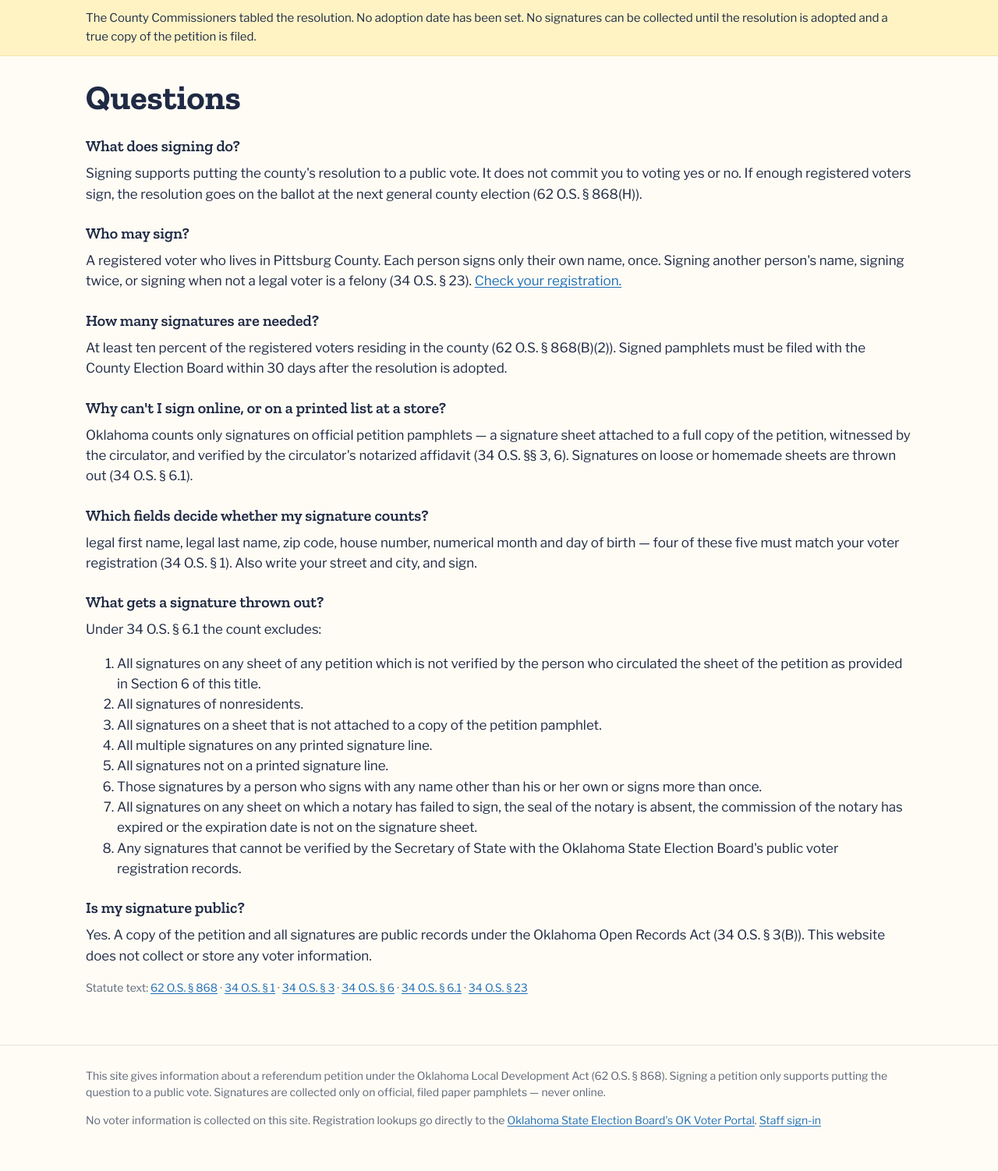
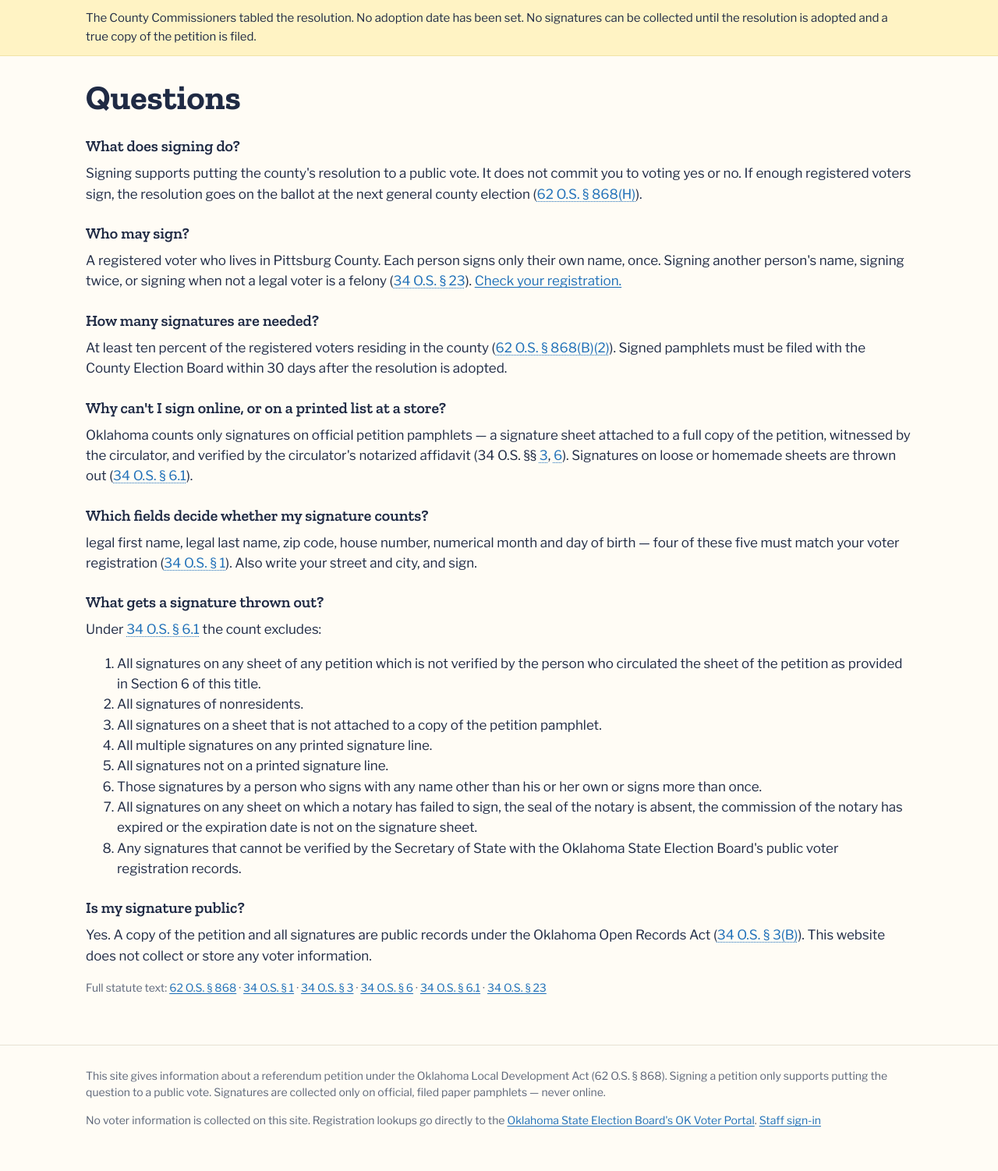
Before and after one commit to briankwest/petition, a FastAPI app: page /faq in a window 1280 px wide. Shown: the part 81-1583 px from the top of the page at 78% size. Run offline with FastAPI, Linux system fonts and the light colour scheme.

Commit message:
FAQ: inline statute links on every citation

```diff
--- a/app/static/site.css
+++ b/app/static/site.css
@@ -195,3 +195,5 @@ fieldset.field{border:1px solid var(--rule);border-radius:8px;padding:10px 14px}
 .share-btn:hover,.share-btn:focus-visible{border-color:var(--accent);background:var(--accent-soft)}
 .share-btn svg{width:20px;height:20px;fill:var(--accent);flex:none}
 @media (max-width:760px){.share-row{gap:8px}.share-btn{padding:8px 12px 8px 10px;font-size:14px}}
+
+.cite{text-decoration-style:dotted;text-underline-offset:3px;white-space:nowrap}
--- a/app/templates/public/faq.html
+++ b/app/templates/public/faq.html
@@ -1,22 +1,24 @@
 {% extends "base.html" %}
 {% block title %}Questions · {{ site_title }}{% endblock %}
 {% block content %}
+{% macro cite(sec, label) %}<a class="cite" href="{{ cites[sec] }}" rel="noopener" target="_blank">{{ label }}</a>{% endmacro %}
+
 <h1>Questions</h1>
 <dl class="faq">
 <dt>What does signing do?</dt>
-<dd>Signing supports putting the county's resolution to a public vote. It does not commit you to voting yes or no. If enough registered voters sign, the resolution goes on the ballot at the next general county election (62 O.S. § 868(H)).</dd>
+<dd>Signing supports putting the county's resolution to a public vote. It does not commit you to voting yes or no. If enough registered voters sign, the resolution goes on the ballot at the next general county election ({{ cite('62-868', '62 O.S. § 868(H)') }}).</dd>
 <dt>Who may sign?</dt>
-<dd>A registered voter who lives in {{ petition.county }} County. Each person signs only their own name, once. Signing another person's name, signing twice, or signing when not a legal voter is a felony (34 O.S. § 23). <a href="/registered">Check your registration.</a></dd>
+<dd>A registered voter who lives in {{ petition.county }} County. Each person signs only their own name, once. Signing another person's name, signing twice, or signing when not a legal voter is a felony ({{ cite('34-23', '34 O.S. § 23') }}). <a href="/registered">Check your registration.</a></dd>
 <dt>How many signatures are needed?</dt>
-<dd>At least ten percent of the registered voters residing in the county (62 O.S. § 868(B)(2)). Signed pamphlets must be filed with the County Election Board within 30 days after the resolution is adopted.</dd>
+<dd>At least ten percent of the registered voters residing in the county ({{ cite('62-868', '62 O.S. § 868(B)(2)') }}). Signed pamphlets must be filed with the County Election Board within 30 days after the resolution is adopted.</dd>
 <dt>Why can't I sign online, or on a printed list at a store?</dt>
-<dd>Oklahoma counts only signatures on official petition pamphlets — a signature sheet attached to a full copy of the petition, witnessed by the circulator, and verified by the circulator's notarized affidavit (34 O.S. §§ 3, 6). Signatures on loose or homemade sheets are thrown out (34 O.S. § 6.1).</dd>
+<dd>Oklahoma counts only signatures on official petition pamphlets — a signature sheet attached to a full copy of the petition, witnessed by the circulator, and verified by the circulator's notarized affidavit (34 O.S. §§ {{ cite('34-3', '3') }}, {{ cite('34-6', '6') }}). Signatures on loose or homemade sheets are thrown out ({{ cite('34-6.1', '34 O.S. § 6.1') }}).</dd>
 <dt>Which fields decide whether my signature counts?</dt>
-<dd>{% for f in five %}{{ f }}{% if not loop.last %}, {% endif %}{% endfor %} — four of these five must match your voter registration (34 O.S. § 1). Also write your street and city, and sign.</dd>
+<dd>{% for f in five %}{{ f }}{% if not loop.last %}, {% endif %}{% endfor %} — four of these five must match your voter registration ({{ cite('34-1', '34 O.S. § 1') }}). Also write your street and city, and sign.</dd>
 <dt>What gets a signature thrown out?</dt>
-<dd>Under 34 O.S. § 6.1 the count excludes:<ol>{% for e in exclusions %}<li>{{ e }}.</li>{% endfor %}</ol></dd>
+<dd>Under {{ cite('34-6.1', '34 O.S. § 6.1') }} the count excludes:<ol>{% for e in exclusions %}<li>{{ e }}.</li>{% endfor %}</ol></dd>
 <dt>Is my signature public?</dt>
-<dd>Yes. A copy of the petition and all signatures are public records under the Oklahoma Open Records Act (34 O.S. § 3(B)). This website does not collect or store any voter information.</dd>
+<dd>Yes. A copy of the petition and all signatures are public records under the Oklahoma Open Records Act ({{ cite('34-3', '34 O.S. § 3(B)') }}). This website does not collect or store any voter information.</dd>
 </dl>
-<p class="small">Statute text: {% for k, u in cites.items() %}<a href="{{ u }}" rel="noopener">{{ k.replace('-', ' O.S. § ') }}</a>{% if not loop.last %} · {% endif %}{% endfor %}</p>
+<p class="small">Full statute text: {% for k, u in cites.items() %}<a href="{{ u }}" rel="noopener" target="_blank">{{ k.replace('-', ' O.S. § ') }}</a>{% if not loop.last %} · {% endif %}{% endfor %}</p>
 {% endblock %}
```
Also changed, not shown: tests/test_app.py (+8 -0 lines).
